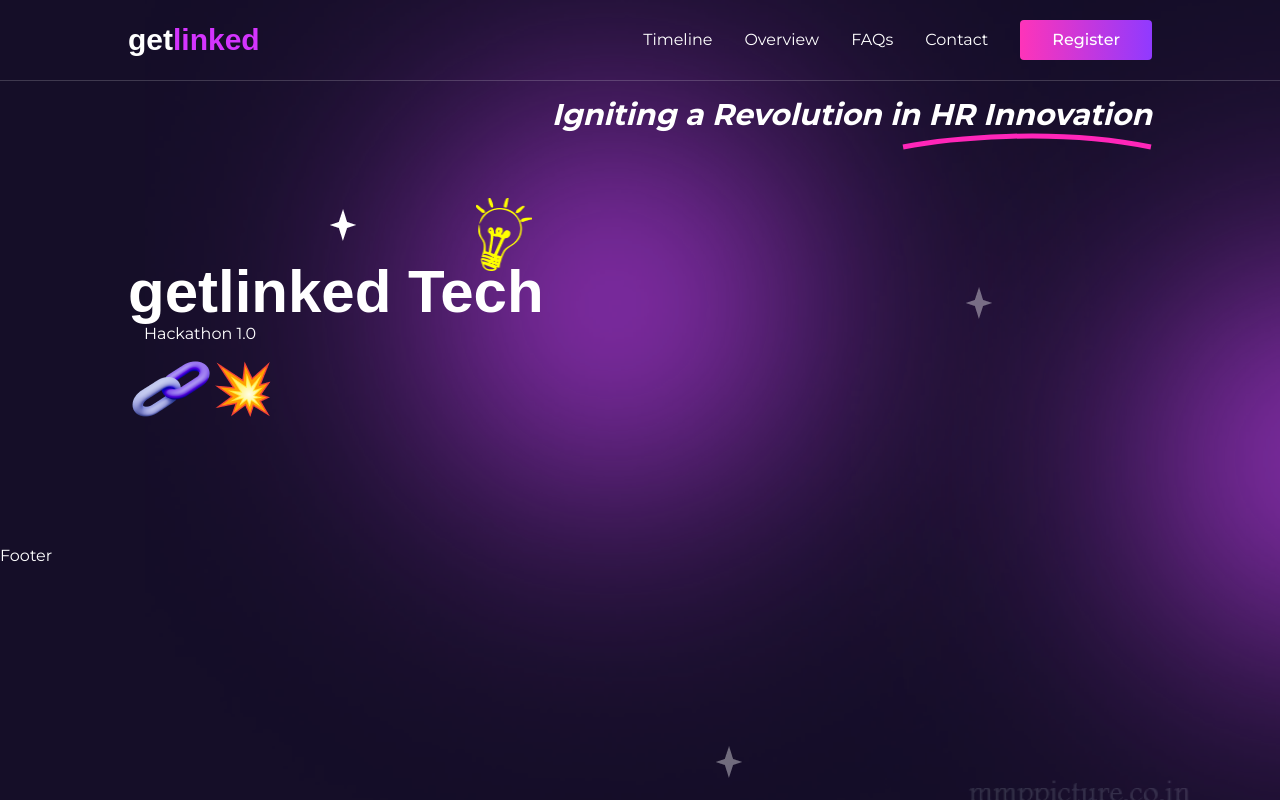
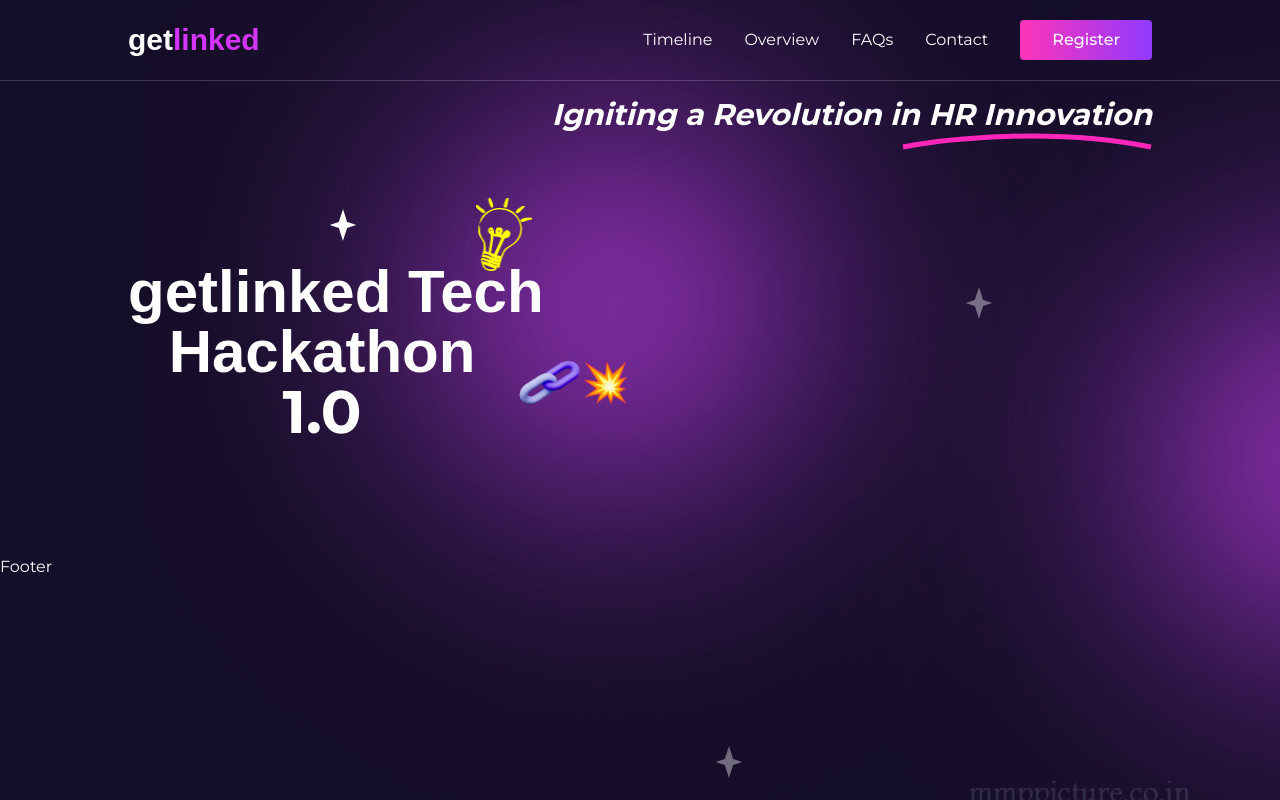
Before and after one commit to gift56/getlinked-ui-challengn, a Next.js app: page / in a window 1280 px wide. Built offline with nearby package versions, Linux system fonts and the light colour scheme; a web font is replaced by a local one.

Commit message:
working on hero page

```diff
--- a/components/LandingpageContent/Hero.tsx
+++ b/components/LandingpageContent/Hero.tsx
@@ -18,11 +18,17 @@ const Hero = () => {
             <h2 className="flex flex-col items-center text-center justify-center md:items-start md:justify-start w-full">
               <span className="relative font-bold text-3xl md:text-5xl lg:text-6xl monitor:text-7xl font-clash">
                 getlinked Tech
-                <img src="/icon/lightbulbIcon.png" alt="bulb" className="w-5 h-5 absolute -top-3 right-3 md:w-14 md:h-[73px] z-10 md:-top-16" />
+                <img
+                  src="/icon/lightbulbIcon.png"
+                  alt="bulb"
+                  className="w-5 h-5 absolute -top-3 right-3 md:w-14 md:h-[73px] z-10 md:-top-16"
+                />
               </span>
-              <span>
-                Hackathon <span>1.0</span>{" "}
-                <img src="/icon/heroIcon.png" alt="hero-chanin" />
+              <span className="flex items-center">
+                <span className="font-bold text-3xl md:text-5xl lg:text-6xl monitor:text-7xl font-clash">
+                  Hackathon <span>1.0</span>
+                </span>
+                <img src="/icon/heroIcon.png" alt="hero-chanin" className="w-16 md:w-28 h-auto" />
               </span>
             </h2>
           </div>
```
